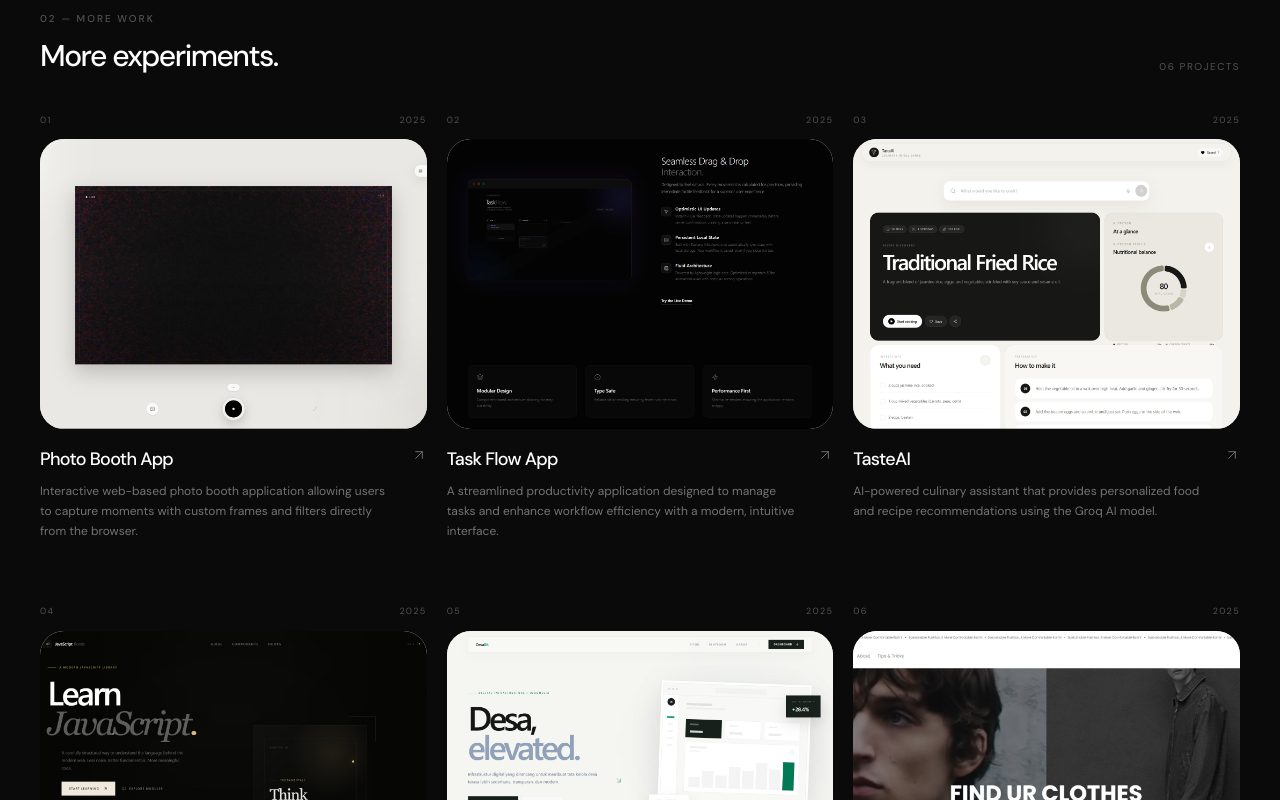
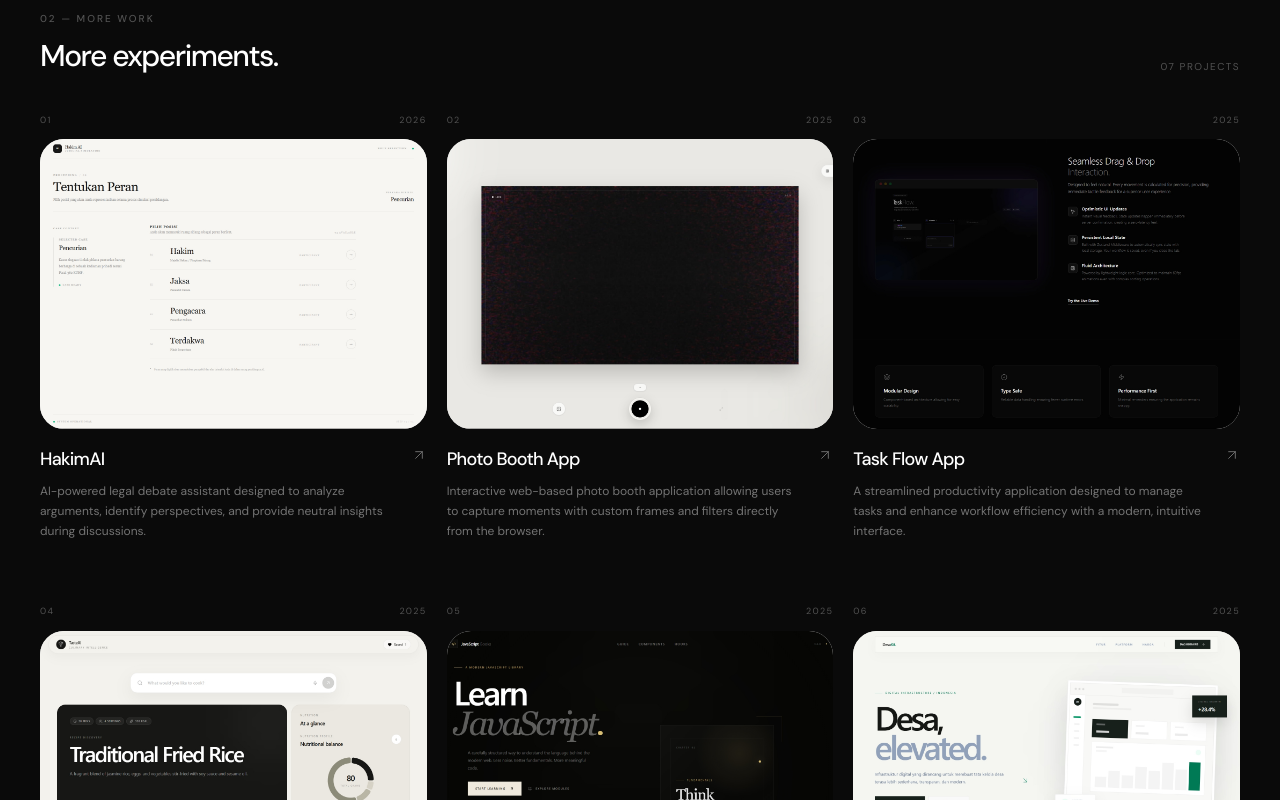
Before and after one commit to farelkdhfi/farelkdhfi, a React (Vite) app: page / in a window 1280 px wide. Shown: the part 3080-3880 px from the top of the page. Built offline with nearby package versions, Linux system fonts and the light colour scheme.

Commit message:
update: add new data

```diff
--- a/src/components/Footer.jsx
+++ b/src/components/Footer.jsx
@@ -1,6 +1,6 @@
 import { ArrowUpRight } from 'lucide-react';
 import { socialMediaLinks } from '../data/personalData';
-import me from '../assets/me.jpg';
+import me from '../assets/me2.jpg';
 
 const Footer = () => {
   return (
@@ -126,13 +126,9 @@ const Footer = () => {
               <div
                 className="
                   relative
-                  aspect-[4/5]
+                  aspect-square
                   overflow-hidden
-                  rounded-[1.4rem]
-                  border
-                  border-white/[0.08]
-                  bg-neutral-900
-                  sm:rounded-[1.75rem]
+                  rounded-full
                 "
               >
                 <img
@@ -151,6 +147,7 @@ const Footer = () => {
                     duration-700
                     hover:scale-[1.02]
                     hover:opacity-100
+                    rounded-full
                   "
                 />
 
--- a/src/data/personalData.js
+++ b/src/data/personalData.js
@@ -1,5 +1,4 @@
 import Tees from '../assets/projectsImg/Tees.png';
-import Fit from '../assets/projectsImg/tasik.png';
 import Magessa from '../assets/projectsImg/magessa.png';
 import SkinAI from '../assets/projectsImg/skinAI.png';
 import HandVirtual from '../assets/projectsImg/handVirtualRobot.png';
@@ -11,6 +10,7 @@ import NeoBooth from '../assets/projectsImg/neobooth.png';
 import Notetily from '../assets/projectsImg/notetily.png';
 import Duora from '../assets/projectsImg/duora.png';
 import LampiranCepat from '../assets/projectsImg/lampiranCepatAI.png';
+import HakimAI from '../assets/projectsImg/hakimAI.png';
 
 export const personalData = [
   { label: 'System Status', value: 'Online', color: 'text-emerald-500' },
@@ -108,11 +108,19 @@ export const projectsData = [
     desc: 'AI-powered document processing application designed to simplify the preparation and management of administrative attachments.',
     tech: ['React.js', 'AI', 'Python', 'TailwindCSS'],
     image: LampiranCepat,
-    url: 'https://lampirancepat.vercel.app/',
+    url: 'https://lampiran-cepat-ai.vercel.app/',
   },
 ];
 
 export const additionalProjects = [
+  {
+    title: 'HakimAI',
+    image: HakimAI,
+    year: '2026',
+    desc: 'AI-powered legal debate assistant designed to analyze arguments, identify perspectives, and provide neutral insights during discussions.',
+    tech: ['Next.js', 'TypeScript', 'Groq AI', 'OpenRouter'],
+    url: '#',
+  },
   {
     title: 'Photo Booth App',
     image: NeoBooth,
```
Also changed, not shown: src/assets/me2.jpg (added), src/assets/projectsImg/notetily.png.
